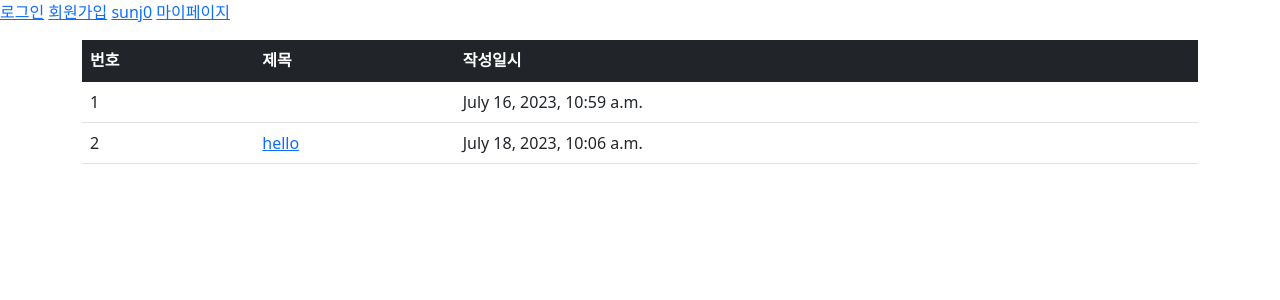
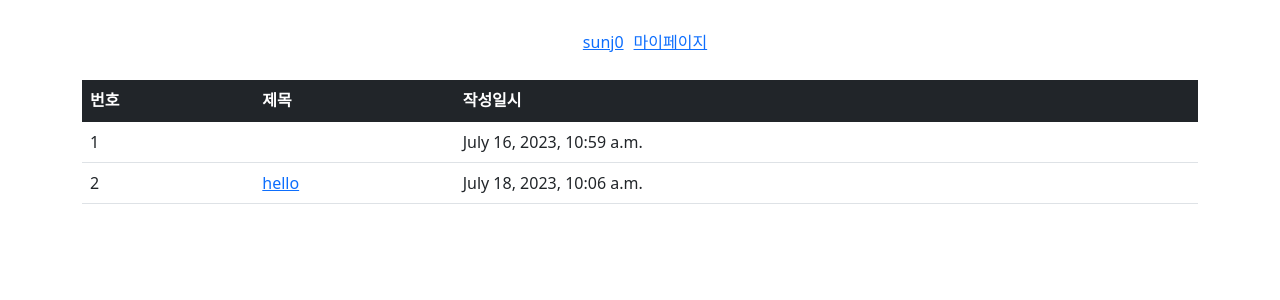
Before and after one commit to LikelionKUBackend/NOSEONJAE-EDIT-, a Django app: page /common/mypage/ in a window 1280 px wide. Shown: the top 300 px of the page. Run offline with Django 4.2, Linux system fonts and the light colour scheme; a user stored in the database is signed in; data comes from the database, SQL or seed files in the repository; both versions use the stored data as it was after the commit; some libraries are stand-ins or nearby versions.

Commit message:
if_no_login_

```diff
--- a/common/views.py
+++ b/common/views.py
@@ -21,3 +21,5 @@ def mypage(request):
     myquestion_list=Question.objects.filter(author = request.user)
     context = {'myquestion_list': myquestion_list}
     return render(request, 'common/mypage.html',context)
+def logout(request):
+    return redirect('hello:index')
--- a/templates/common/base.html
+++ b/templates/common/base.html
@@ -13,11 +13,14 @@
 </head>
 <body>
 <!-- 기본 템플릿 안에 삽입될 내용 Start -->
-<div>
-    <a href="{% url 'common:login' %}">로그인</a>
+<div style="display: flex; justify-content: center; align-items: center; margin-top: 20px;">
+    {% if user.is_authenticated %}
+    <a href="{% url 'common:logout' %}" style="margin: 10px ;">{{user.username}}</a>
+    <a href="{% url 'common:mypage' %}">마이페이지</a>
+    {% else %}
+    <a href="{% url 'common:login' %}" style="margin: 10px;">로그인</a>
     <a href="{% url 'common:signup' %}">회원가입</a>
-    <a href="{% url 'common:logout' %}">{{user.username}}</a>
-    <a href="{% url 'common:mypage' %}">마이페이지</a>
+    {% endif %}
 </div>
 {% block content %}
 
```
Also changed, not shown: db.sqlite3.
